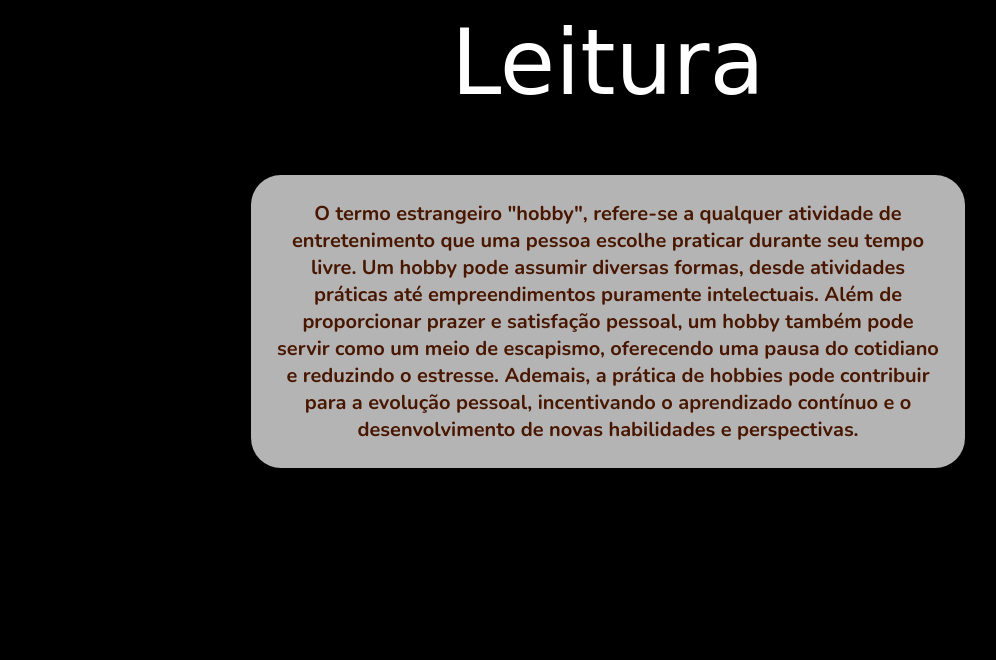
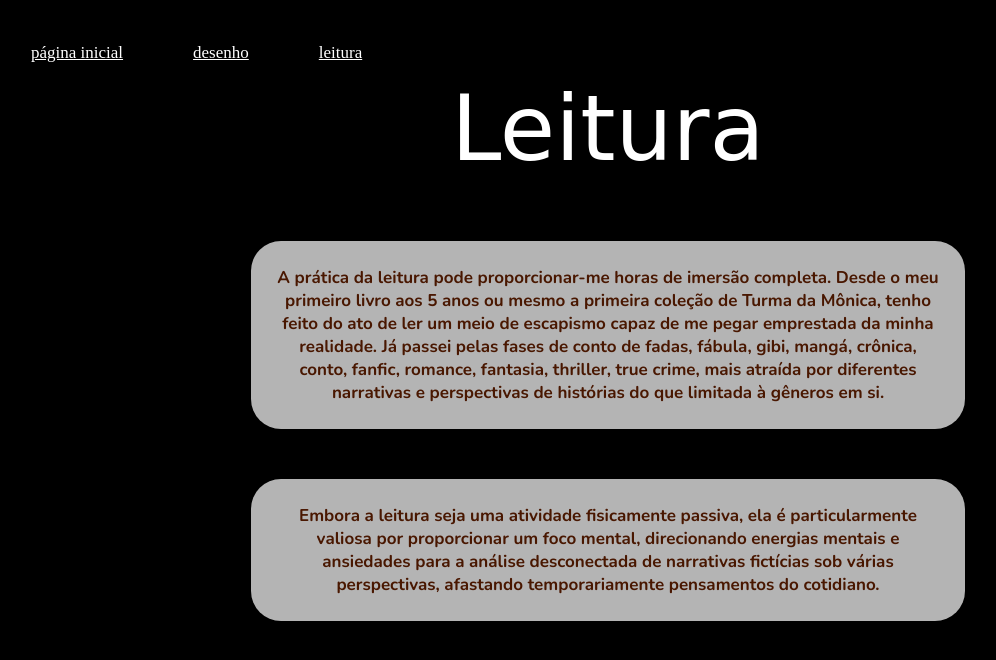
Before and after one commit to isabellagoes/hobby1, a plain HTML site: page leitura.html in a window 1280 px wide. Shown: the whole page, without its empty margins (32-1028 px from the left). Drawn offline with nearby package versions, Linux system fonts and the light colour scheme; a web font is replaced by a local one.

Commit message:
finalmente deu commit essa bomba mds

```diff
--- a/leitura.html
+++ b/leitura.html
@@ -9,16 +9,30 @@
     <title>Leitura</title>
 </head>
 <body class="body1">
-    <h1 class = "titulo">Leitura</h1>
+    <div class="navbar">
+        <a href="index.html">página inicial</a>
+        <a href="desenho.html">desenho</a>
+        <a href="leitura.html">leitura</a>
+      </div>
 
-    <p>O termo estrangeiro "hobby", refere-se a qualquer atividade de
-      entretenimento que uma pessoa escolhe praticar durante seu tempo livre.
-      Um hobby pode assumir diversas formas, desde atividades práticas até
-      empreendimentos puramente intelectuais. Além de proporcionar prazer e
-      satisfação pessoal, um hobby também pode servir como um meio de escapismo,
-      oferecendo uma pausa do cotidiano e reduzindo o estresse.
-      Ademais, a prática de hobbies pode contribuir para a evolução pessoal,
-      incentivando o aprendizado contínuo e o desenvolvimento de novas habilidades
-      e perspectivas.</p>
+    <br>
+
+    <h1 class = "titulo2">Leitura</h1>
+
+    <p>A prática da leitura pode proporcionar-me horas de imersão completa.
+        Desde o meu primeiro livro aos 5 anos ou mesmo a primeira coleção de
+        Turma da Mônica, tenho feito do ato de ler um meio de escapismo capaz
+        de me pegar emprestada da minha realidade. Já passei pelas fases de conto
+        de fadas, fábula, gibi, mangá, crônica, conto, fanfic, romance, fantasia,
+        thriller, true crime, mais atraída por diferentes narrativas e
+        perspectivas de histórias do que limitada à gêneros em si.
+    </p>
+
+     <p>Embora a leitura seja uma atividade fisicamente passiva, ela é
+        particularmente valiosa por proporcionar um foco mental, direcionando
+        energias mentais e ansiedades para a análise desconectada de narrativas
+        fictícias sob várias perspectivas, afastando temporariamente pensamentos
+        do cotidiano.
+    </p>
 </body>
 </html>
--- a/style.css
+++ b/style.css
@@ -2,6 +2,24 @@
 
 .body1{
   background-color: rgb(0, 0, 0);
+}
+
+.navbar{
+  display: flex;
+  justify-content: space-evelyn;
+  background-color:  #ffffff(0, 0, 0, 0.4);
+  position: fixed;
+  margin-left: 20px;
+  margin-right: 20px;
+}
+
+.navbar a{
+  float: left;
+  display: block;
+  color:white;
+  text-align: center;
+  padding: 35px 35px;
+  font-size: 17px;
 }
 
 .row{
@@ -25,6 +43,15 @@
     text-align: center;
 }
 
+.titulo2 {
+  font-size: 90px;
+  margin-top: 50px;
+  color: rgb(255, 255, 255);
+  font-family: "Meow Script", cursive;
+  font-weight: 400;
+  text-align: center;
+}
+
 p{
   background-color: rgba(255, 255, 255, 0.705);
   text-align: center;
@@ -33,7 +60,7 @@ p{
   display: flex;
 
   font-family: "Nunito", sans-serif;
-  font-size: 20px;
+  font-size: 17px;
   font-weight: 500;
   font-weight: bold;
   color: rgb(73, 23, 0);
```
Also changed, not shown: desenho.html (added, +35 -0 lines), escrita.html (deleted, +0 -24 lines), index.html (+3 -3 lines), desenho-pag.jpg (added), escrita-pag.jpg (deleted).
